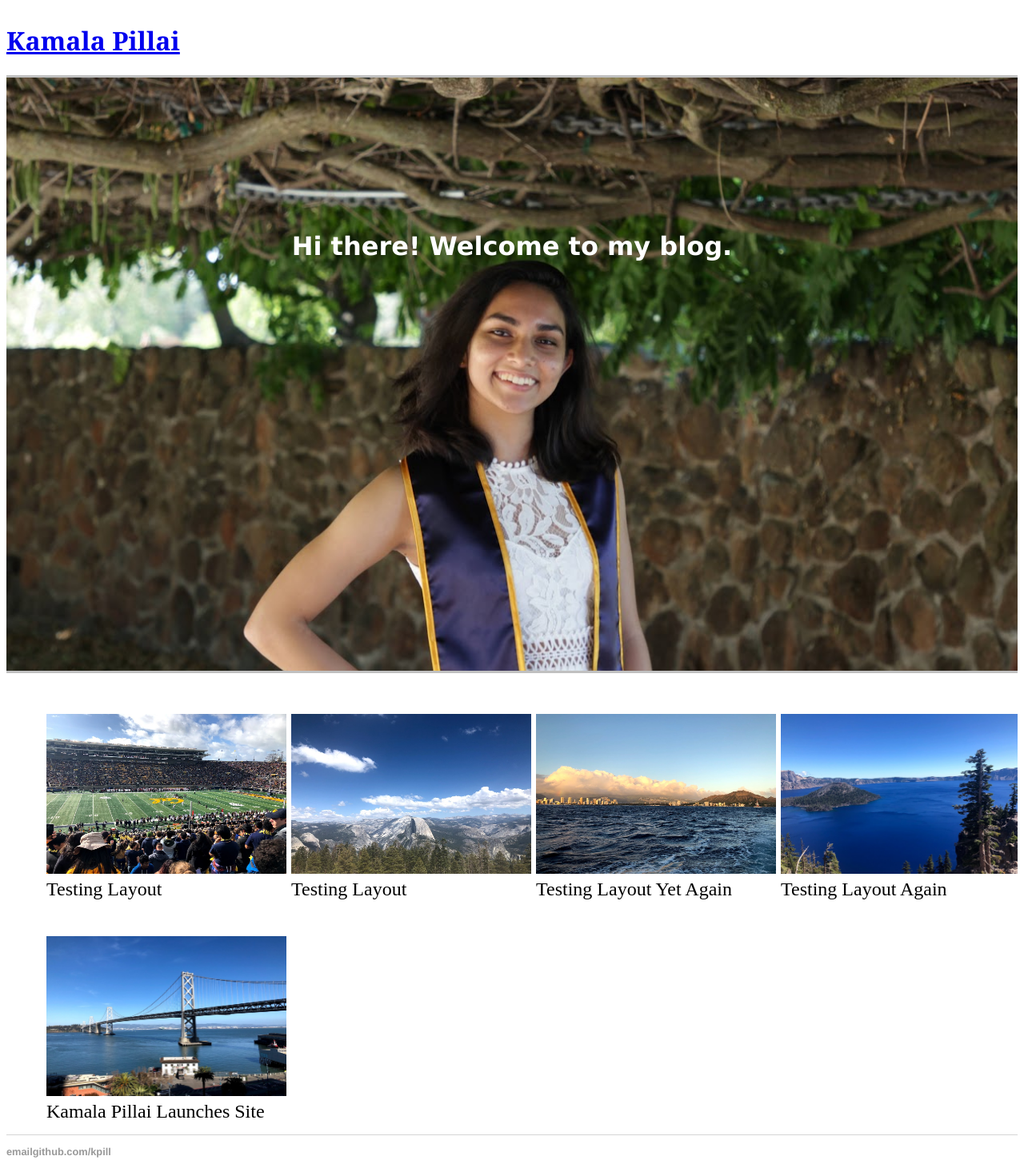
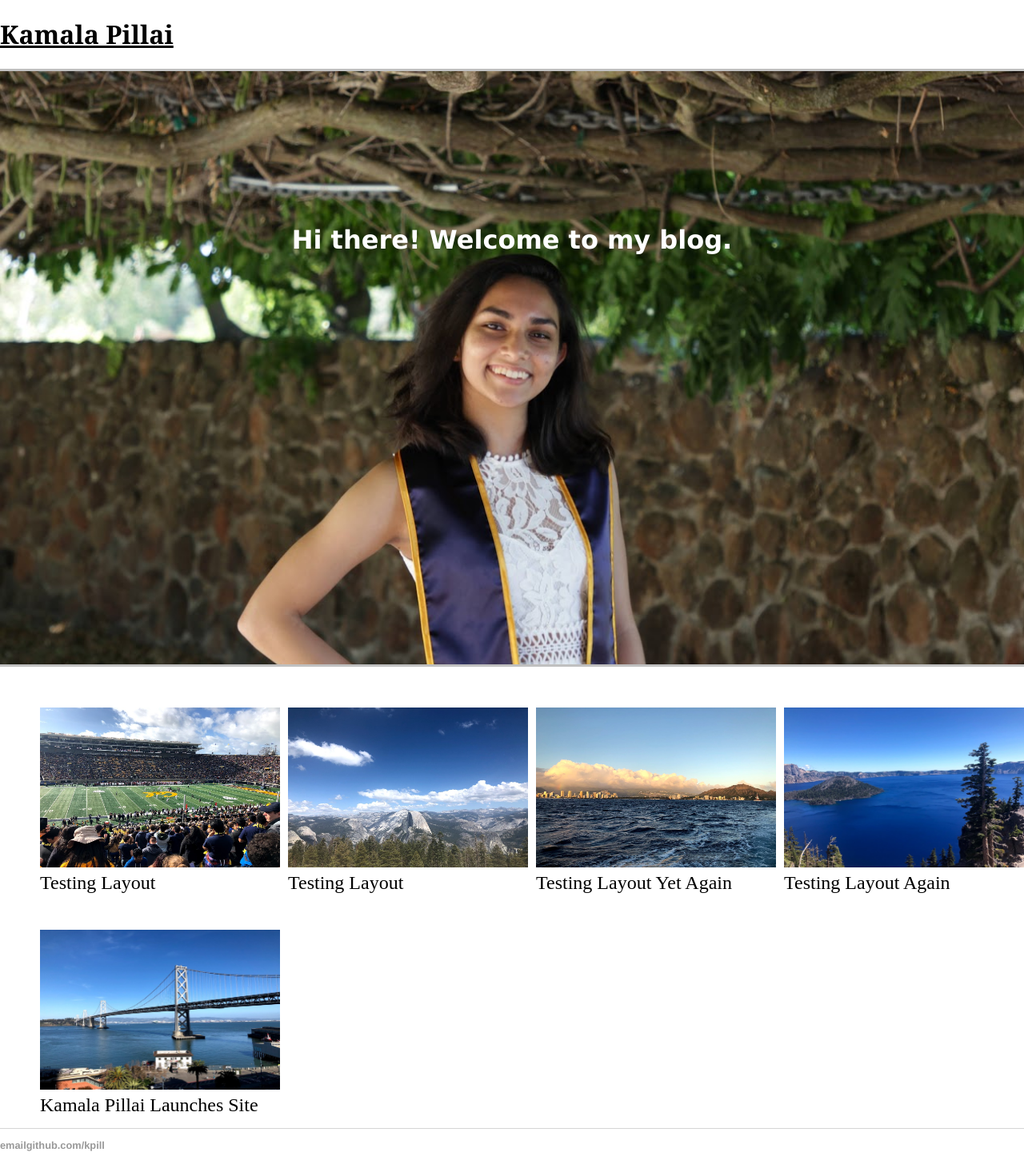
Before and after one commit to kpill/kpill.github.io, a Jekyll site: the page built from index.html, in a window 1280 px wide. Shown: the whole page at 80% size. Built offline with Jekyll 4.4.1, drawn with Linux system fonts in a browser that asks for light colours.

Commit message:
Update main.css

```diff
--- a/css/main.css
+++ b/css/main.css
@@ -1,6 +1,15 @@
 header {
 	color: Black;
 	width: 100vw;
+}
+
+a.home {
+	color: Black;
+}
+
+a.home:hover, a.home:active {
+	color: Black;
+	text-decoration: none;
 }
 
 .welcome {
@@ -11,7 +20,7 @@ header {
 }
 
 body {
-    /*margin: 0px;*/
+    margin: 0px;
     background-color: white;
 }
 
```
